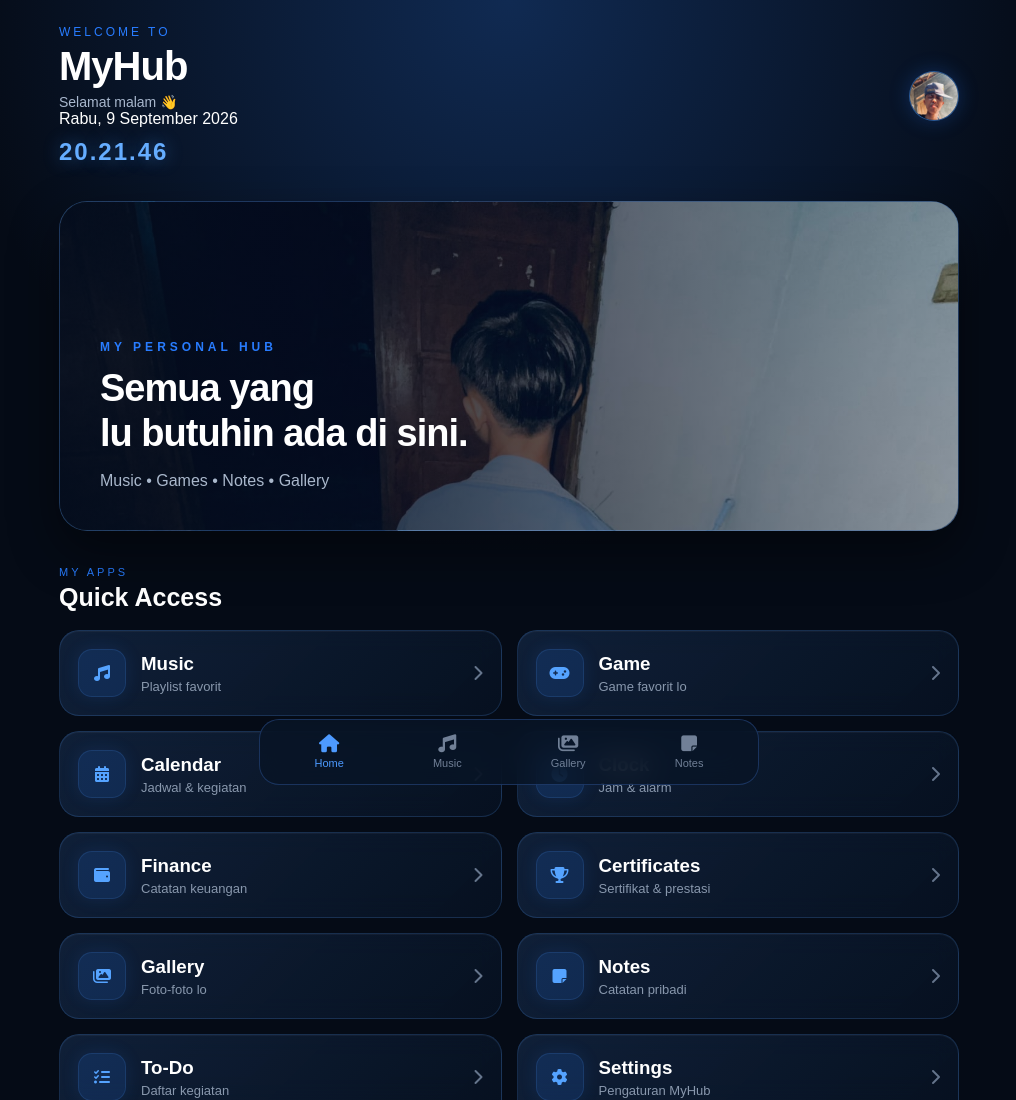
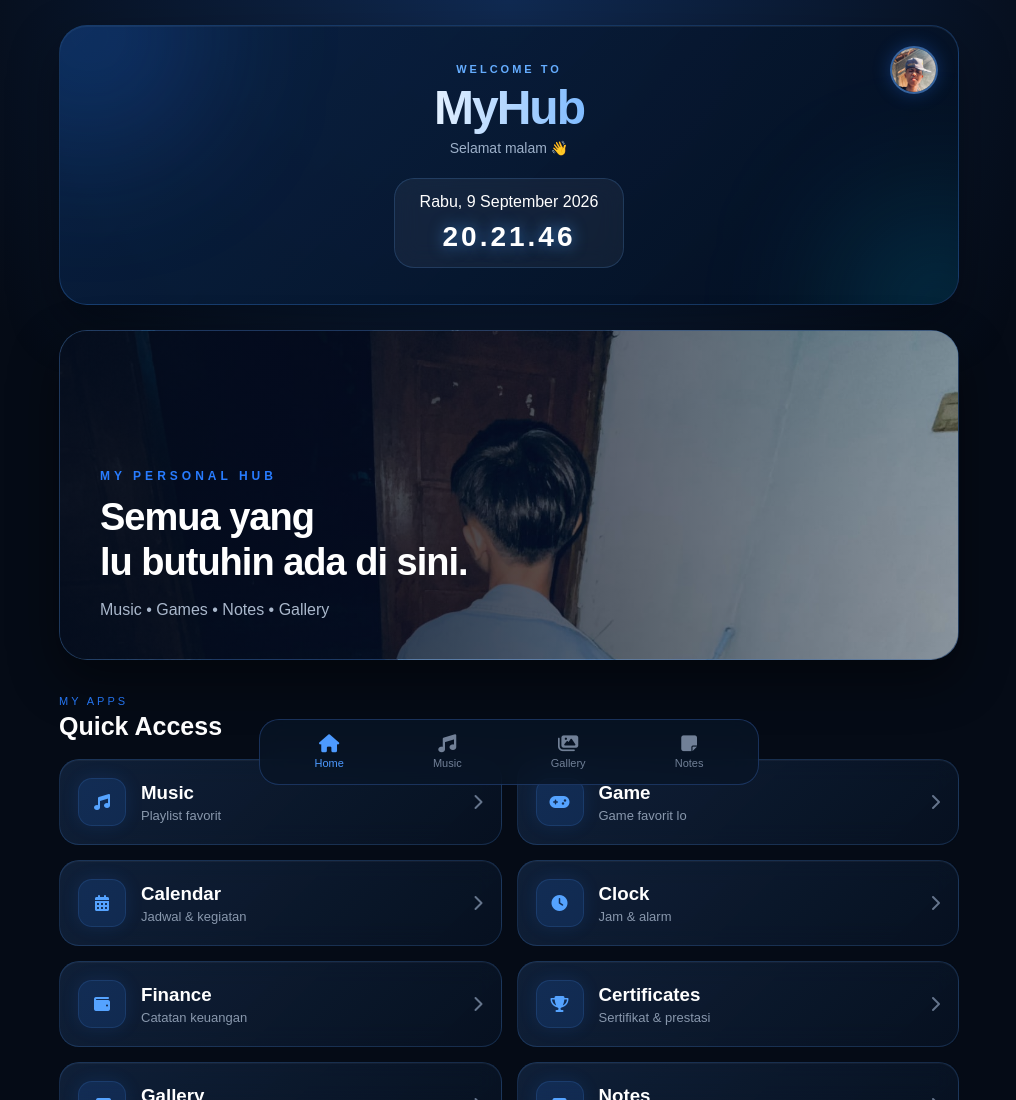
Before and after one commit to frhn85/MyHub, a plain HTML site: page index (2).html in a window 1280 px wide. Shown: the top 1100 px of the page, without its empty margins (131-1147 px from the left). Drawn offline with Linux system fonts and the light colour scheme; files whose address does not match are found by name.

Commit message:
Add files via upload

```diff
--- a/style.css
+++ b/style.css
@@ -2619,3 +2619,164 @@ body.light-mode .setting-item p {
         linear-gradient(rgba(5, 11, 22, 0.55), rgba(5, 11, 22, 0.75)),
         url("fotohome.jpeg") center/cover no-repeat;
 }
+
+/* ===== PREMIUM HOME HEADER ===== */
+
+.home-header {
+    position: relative;
+    display: flex;
+    justify-content: center;
+    align-items: center;
+    min-height: 280px;
+    margin-bottom: 25px;
+    padding: 35px 20px;
+
+    border-radius: 28px;
+
+    background:
+        linear-gradient(
+            135deg,
+            rgba(10, 35, 70, 0.88),
+            rgba(4, 14, 30, 0.94)
+        );
+
+    border: 1px solid rgba(70, 150, 255, 0.25);
+
+    box-shadow:
+        0 20px 50px rgba(0, 0, 0, 0.35),
+        inset 0 1px 0 rgba(255,255,255,0.06);
+
+    overflow: hidden;
+}
+
+/* efek cahaya */
+
+.home-header::before {
+    content: "";
+    position: absolute;
+    width: 220px;
+    height: 220px;
+    top: -100px;
+    left: -80px;
+
+    background: rgba(40, 124, 255, 0.22);
+    filter: blur(70px);
+    border-radius: 50%;
+}
+
+.home-header::after {
+    content: "";
+    position: absolute;
+    width: 200px;
+    height: 200px;
+    right: -80px;
+    bottom: -100px;
+
+    background: rgba(0, 200, 255, 0.18);
+    filter: blur(70px);
+    border-radius: 50%;
+}
+
+/* isi tengah */
+
+.home-center {
+    position: relative;
+    z-index: 2;
+    text-align: center;
+}
+
+.home-center .small-title {
+    margin-bottom: 5px;
+    color: #65adff;
+    font-size: 11px;
+    font-weight: 800;
+    letter-spacing: 3px;
+}
+
+.home-center h1 {
+    margin: 0;
+    font-size: 48px;
+    font-weight: 800;
+    letter-spacing: -2px;
+
+    background: linear-gradient(
+        90deg,
+        #ffffff,
+        #65adff
+    );
+
+    -webkit-background-clip: text;
+    -webkit-text-fill-color: transparent;
+}
+
+.home-center .subtitle {
+    margin-top: 5px;
+    color: #9db0c9;
+    font-size: 14px;
+}
+
+.home-info {
+    margin: 22px auto 0;
+    padding: 14px 25px;
+    width: fit-content;
+
+    border-radius: 20px;
+
+    background: rgba(255,255,255,0.05);
+    border: 1px solid rgba(100,170,255,0.18);
+
+    backdrop-filter: blur(12px);
+}
+
+.home-date {
+    margin: 0 0 7px;
+    color: #91a5c0;
+    font-size: 12px;
+}
+
+.home-clock {
+    color: #ffffff;
+    font-size: 28px;
+    font-weight: 700;
+    letter-spacing: 3px;
+
+    text-shadow:
+        0 0 15px rgba(70,160,255,0.65);
+}
+
+/* profile tetap di pojok */
+
+.home-header .profile-icon {
+    position: absolute;
+    top: 20px;
+    right: 20px;
+    z-index: 5;
+
+    width: 48px;
+    height: 48px;
+
+    border: 2px solid rgba(100,170,255,0.5);
+    box-shadow: 0 0 18px rgba(40,124,255,0.3);
+}
+
+/* HP */
+
+@media (max-width: 600px) {
+
+    .home-header {
+        min-height: 250px;
+        padding: 30px 15px;
+    }
+
+    .home-center h1 {
+        font-size: 40px;
+    }
+
+    .home-clock {
+        font-size: 23px;
+    }
+
+    .home-info {
+        padding: 12px 20px;
+    }
+}
```
Also changed, not shown: gallery.html (+12 -12 lines), profile.html (+3 -3 lines).
